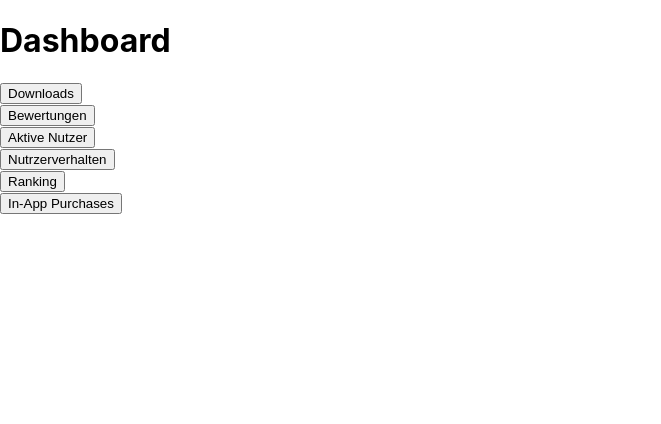
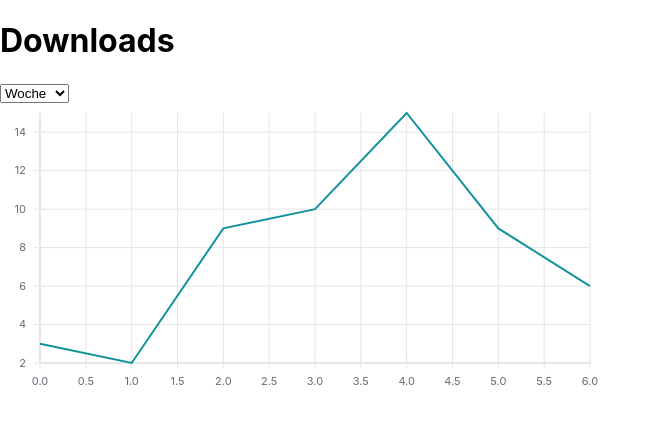
Before and after one commit to philipkrueck/app_analytics_dashboard, a React (Create React App) app: page / in a window 1280 px wide. Shown: the top 424 px of the page, without its empty margins (0-661 px from the left). Built offline with nearby package versions, Linux system fonts and the light colour scheme.

Commit message:
added basic time duration filter

```diff
--- a/src/App.js
+++ b/src/App.js
@@ -6,7 +6,7 @@ import Dashboard from './Dashboard';
 
 function App() {
   return (
-    <Dashboard />
+    <Downloads /> // ToDo: change back to Dashboard
   );
 }
 
--- a/src/Downloads.js
+++ b/src/Downloads.js
@@ -2,7 +2,9 @@ import React from 'react';
 import '../node_modules/react-vis/dist/style.css';
 import {XYPlot, LineSeries, XAxis, YAxis, HorizontalGridLines, VerticalGridLines} from 'react-vis';
 
-const data = [
+
+// MARK: constants
+const data2020 = [
     {x: 0, y: 8},
     {x: 1, y: 5},
     {x: 2, y: 4},
@@ -12,21 +14,113 @@ const data = [
     {x: 6, y: 6},
     {x: 7, y: 3},
     {x: 8, y: 2},
-    {x: 9, y: 0}
+    {x: 9, y: 0},
+    {x: 10, y: 0},
+    {x: 11, y: 0}
   ];
+
+const data2019 = [
+    {x: 0, y: 3},
+    {x: 1, y: 2},
+    {x: 2, y: 9},
+    {x: 3, y: 10},
+    {x: 4, y: 15},
+    {x: 5, y: 9},
+    {x: 6, y: 6},
+    {x: 7, y: 3},
+    {x: 8, y: 2},
+    {x: 9, y: 0},
+    {x: 10, y: 3},
+    {x: 11, y: 1}
+];
+
+const dataLastWeek = [
+    {x: 0, y: 3},
+    {x: 1, y: 2},
+    {x: 2, y: 9},
+    {x: 3, y: 10},
+    {x: 4, y: 15},
+    {x: 5, y: 9},
+    {x: 6, y: 6}
+]
+
+const dataLastMonth = [
+    {x: 0, y: 3},
+    {x: 1, y: 2},
+    {x: 2, y: 9},
+    {x: 3, y: 10},
+    {x: 4, y: 15},
+    {x: 5, y: 9},
+    {x: 6, y: 6},
+    {x: 7, y: 3},
+    {x: 8, y: 2},
+    {x: 9, y: 9},
+    {x: 10, y: 10},
+    {x: 11, y: 15},
+    {x: 12, y: 9},
+    {x: 13, y: 3},
+    {x: 14, y: 2},
+    {x: 15, y: 9},
+    {x: 16, y: 10},
+    {x: 17, y: 15},
+    {x: 18, y: 9},
+    {x: 19, y: 3},
+    {x: 20, y: 2},
+    {x: 21, y: 9},
+    {x: 22, y: 10},
+    {x: 23, y: 15},
+    {x: 24, y: 9},
+    {x: 25, y: 6},
+    {x: 26, y: 3},
+    {x: 27, y: 2},
+    {x: 28, y: 9}
+]
+
+
+
+
+
+
+function DownlaodsPlot(props) {
+    return (
+        <XYPlot height={300} width={600} >
+            <XAxis />
+            <YAxis />
+            <HorizontalGridLines />
+            <VerticalGridLines />
+            <LineSeries data={props.data}></LineSeries>
+        </XYPlot>
+    );
+}
+
+const timeDurationOptions = {
+    week: "Woche",
+    month: "Monat",
+    year: "Jahr",
+    allTime: "Gesamt"
+}
+
+function TimeSelection() {
+    function handleSelectTimeDurationDidChange(e) {
+        console.log(e.target.value)
+    }
+
+    return (
+        <select onChange={() => handleSelectTimeDurationDidChange}>
+            <option value={timeDurationOptions.week}>{timeDurationOptions.week}</option>
+            <option value={timeDurationOptions.month}>{timeDurationOptions.month}</option>
+            <option value={timeDurationOptions.year}>{timeDurationOptions.year}</option>
+            <option value={timeDurationOptions.allTime}>{timeDurationOptions.allTime}</option>
+        </select>
+    );
+}
 
 function Downloads() {
     return (
         <div>
             <h1>Downloads</h1>
-            <XYPlot height={300} width={300} >
-                <XAxis />
-                <YAxis />
-                <HorizontalGridLines />
-                <VerticalGridLines />
-                <LineSeries data={data}></LineSeries>
-
-            </XYPlot>
+            <TimeSelection />
+            <DownlaodsPlot data={dataLastWeek} />
         </div>
     )
 }
```
